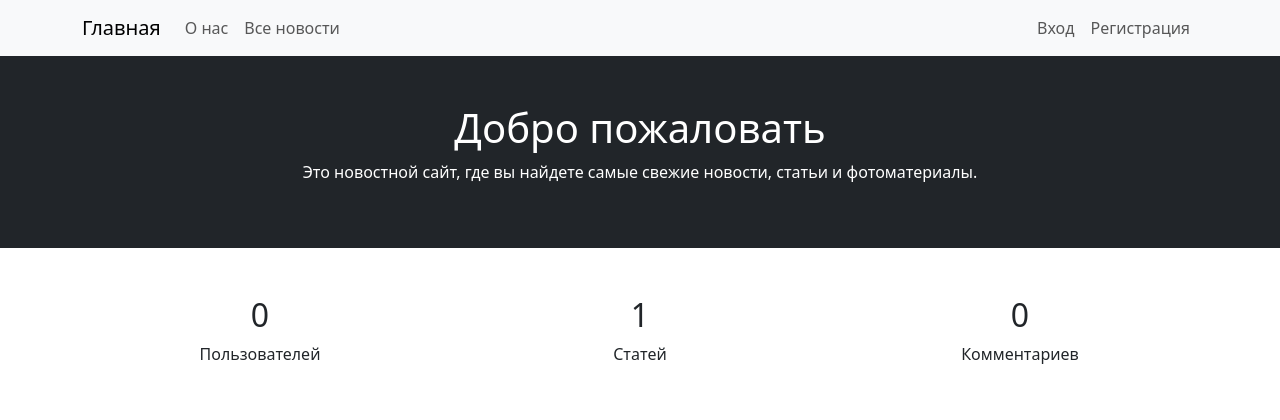
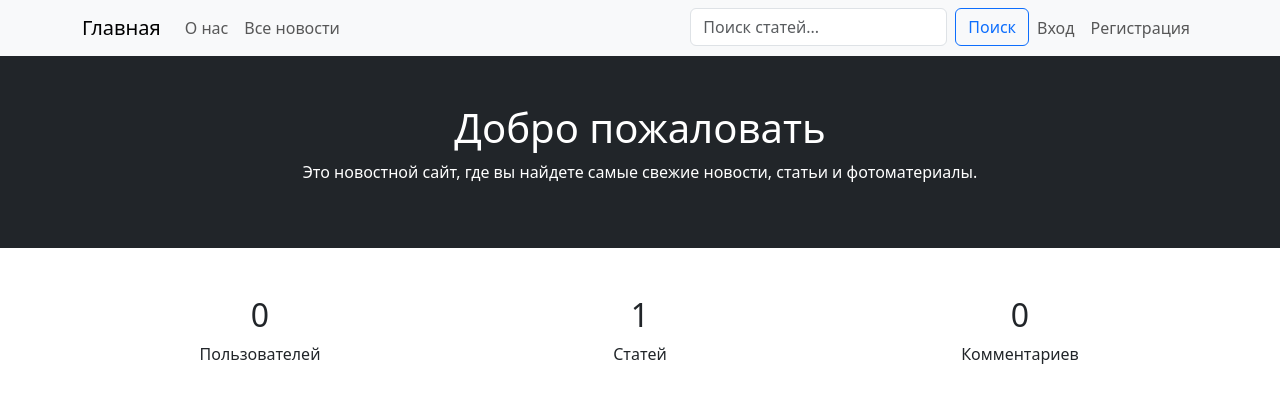
Before and after one commit to palyaros02/shp_django, a Django app: page / in a window 1280 px wide. Shown: the top 420 px of the page. Run offline with Django 5.2, Linux system fonts and the light colour scheme; data comes from the database, SQL or seed files in the repository; data that the repository does not hold is empty.

Commit message:
added search

```diff
--- a/app/templates/base/header.html
+++ b/app/templates/base/header.html
@@ -1,9 +1,13 @@
 <nav class="navbar navbar-expand-lg navbar-light bg-light">
   <div class="container">
-      <a class="navbar-brand " href="{% url 'index' %}">Главная</a>
-      <button class="navbar-toggler" type="button" data-bs-toggle="collapse" data-bs-target="#navbarNav" aria-controls="navbarNav" aria-expanded="false" aria-label="Toggle navigation">
+
+    <a class="navbar-brand" href="{% url 'index' %}">Главная</a>
+
+    <button class="navbar-toggler" type="button" data-bs-toggle="collapse" data-bs-target="#navbarNav"
+      aria-controls="navbarNav" aria-expanded="false" aria-label="Toggle navigation">
       <span class="navbar-toggler-icon"></span>
     </button>
+
     <div class="collapse navbar-collapse" id="navbarNav">
       <ul class="navbar-nav">
         <li class="nav-item">
@@ -13,7 +17,14 @@
           <a class="nav-link" href="{% url 'news_list' %}">Все новости</a>
         </li>
       </ul>
+
       <ul class="navbar-nav ms-auto">
+        <li class="nav-item">
+          <form class="d-flex" role="search" method="get" action="{% url 'news_list' %}">
+            <input type="search" class="form-control me-2" placeholder="Поиск статей..." name="search">
+            <button class="btn btn-outline-primary" type="submit">Поиск</button>
+          </form>
+        </li>
         {% if user.is_authenticated %}
         <li class="nav-item">
           <a class="nav-link" href="{% url 'profile' %}">{{ user.username }}</a>
@@ -30,6 +41,8 @@
         </li>
         {% endif %}
       </ul>
+
     </div>
+
   </div>
 </nav>
--- a/app/views.py
+++ b/app/views.py
@@ -1,17 +1,15 @@
-from math import e
+from django.contrib.auth import login, logout
+from django.contrib.auth.decorators import login_required
+from django.contrib.auth.views import LoginView
 from django.core.handlers.wsgi import WSGIRequest
-from django.contrib.auth import login, logout
-from django.contrib.auth.views import LoginView
+from django.http import HttpResponse
+from django.shortcuts import get_object_or_404, redirect, render
+from django.urls import reverse_lazy
 from django.views.generic import CreateView
-from django.contrib.auth.decorators import login_required
 
-from django.http import HttpResponse, HttpResponseForbidden
+from .forms import EditUserProfileForm, LoginUserForm, RegisterUserForm
+from .models import Comment, Like, News, Profile, User
 
-from django.urls import reverse_lazy
-from django.shortcuts import render, redirect, get_object_or_404
-
-from .models import Profile, News, Comment, User, Like
-from .forms import LoginUserForm, RegisterUserForm, EditUserProfileForm
 
 def index(request: WSGIRequest) -> HttpResponse:
     """
@@ -51,7 +49,11 @@ def news_list(request: WSGIRequest) -> HttpResponse:
     :param request: Объект HttpRequest от Django.
     :return: HttpResponse: Отображение шаблона страницы "Все новости".
     """
-    news = News.objects.order_by("-created_at")
+
+    if search := request.GET.get("search"):
+        news = News.objects.filter(title__iregex=search) | News.objects.filter(description__iregex=search)
+    else:
+        news = News.objects.order_by("-created_at")
     return render(request, "news_list.html", {"news_list": news})
 
 
@@ -136,7 +138,7 @@ class LoginUser(LoginView):
 
 
 
-def logout_user(request: WSGIRequest):
+def logout_user(request: WSGIRequest) -> HttpResponse:
     """
     Обработчик запроса для выхода пользователя из системы.
     Позволяет пользователю выйти из системы и перенаправляет его на страницу входа.
```
Lines whose indentation alone changed are shown as unchanged.
